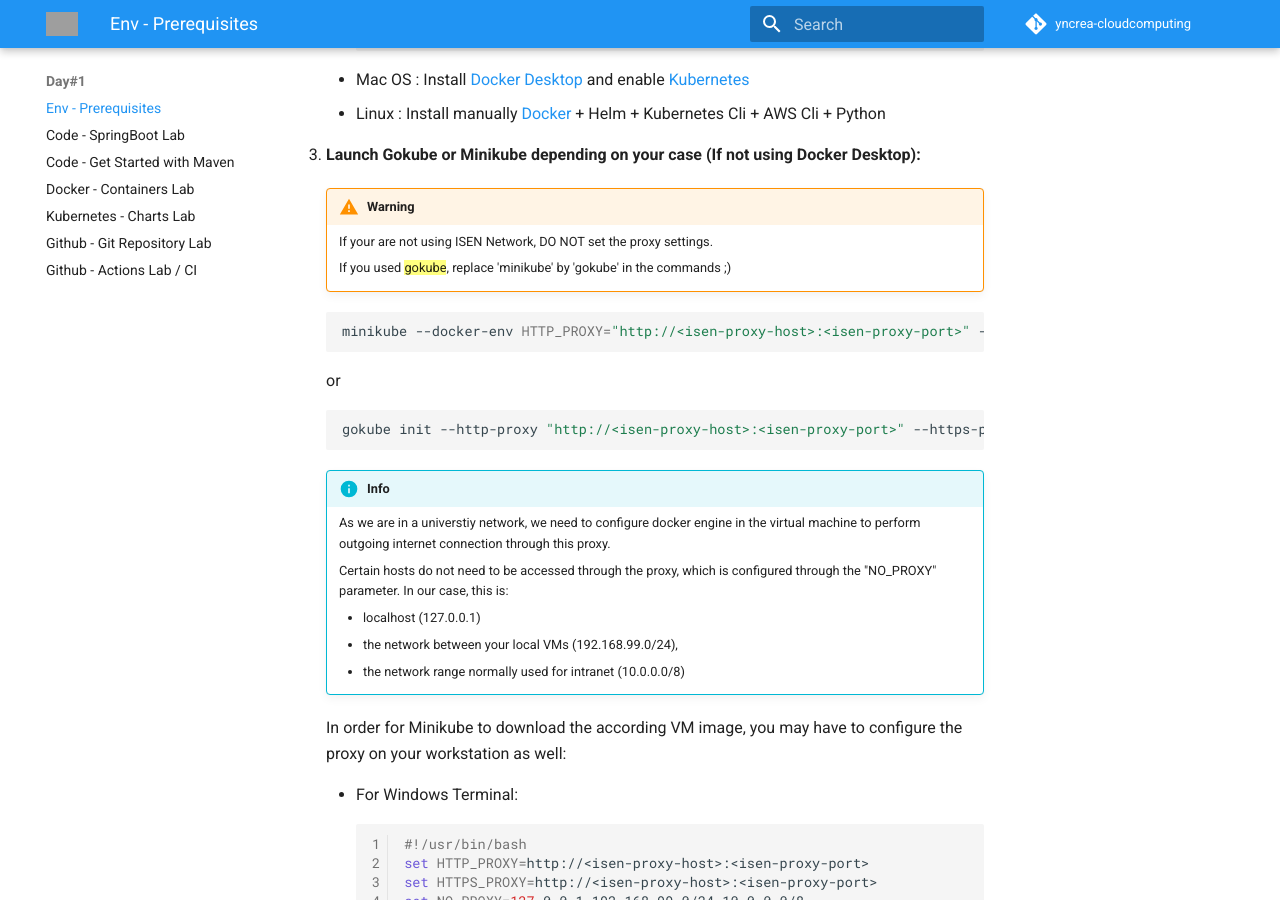
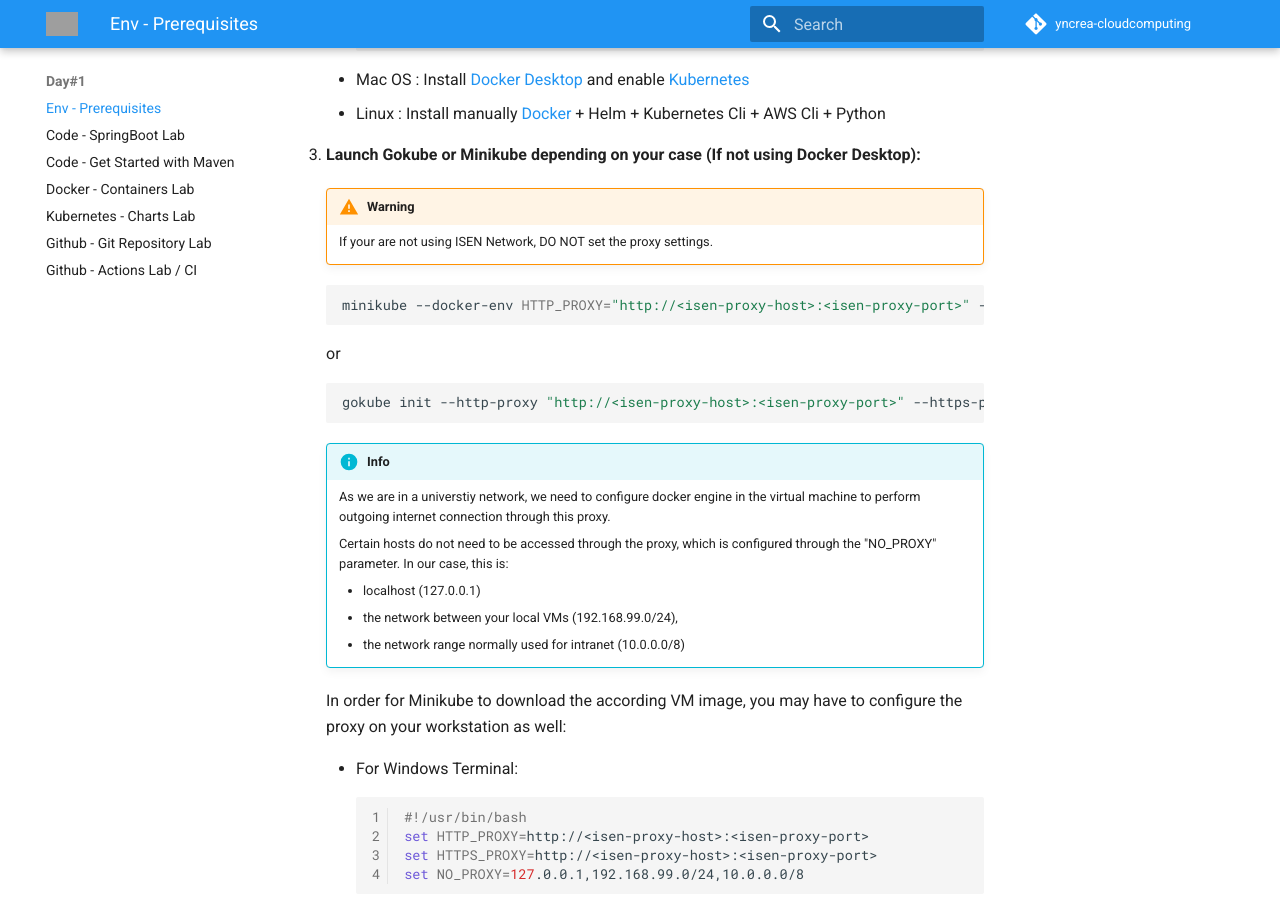
Before and after one commit to jurocknsail/yncrea-cloudcomputing, an MkDocs documentation site: the page built from docs/prerequisites.md, in a window 1280 px wide and 900 px high, scrolled down 1579 px. Built offline with MkDocs 1.6.1 and Material for MkDocs 9.7.7, drawn with Linux system fonts in a browser that asks for light colours; emoji names are drawn with the system emoji font; comment, search, counter and statistics services are not loaded; grey boxes are pictures that could not be loaded.

Commit message:
updating prerequisites.md

````diff
--- a/docs/prerequisites.md
+++ b/docs/prerequisites.md
@@ -64,8 +64,6 @@
 
     !!! warning
         If your are not using ISEN Network, DO NOT set the proxy settings.
-
-        If you used {==gokube==}, replace 'minikube' by 'gokube' in the commands ;)
 
     ```bash
     minikube --docker-env HTTP_PROXY="http://<isen-proxy-host>:<isen-proxy-port>" --docker-env HTTPS_PROXY="http://<isen-proxy-host>:<isen-proxy-port>" --docker-env NO_PROXY="127.0.0.1,192.168.99.0/24,10.0.0.0/8" start
````
